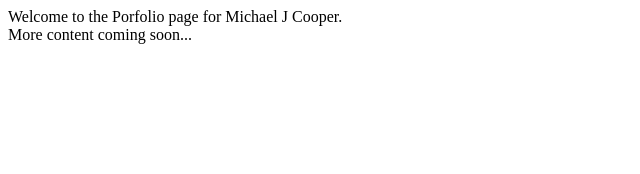
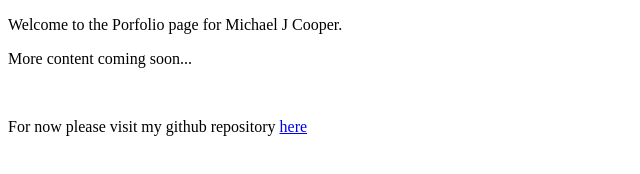
Before and after one commit to Scoutski/Scoutski.github.io, a plain HTML site: page index.html in a window 1280 px wide. Shown: the whole page, without its empty margins (0-640 px from the left). Drawn offline with Linux system fonts and the light colour scheme.

Commit message:
added link to github

```diff
--- a/index.html
+++ b/index.html
@@ -5,7 +5,12 @@
   <title>Michael J Cooper</title>
 </head>
 <body>
-  Welcome to the Porfolio page for Michael J Cooper.<br>
-  More content coming soon...
+
+<div id="main">
+  <p>Welcome to the Porfolio page for Michael J Cooper.</p>
+  <p>More content coming soon...</p>
+  <br>
+  <p>For now please visit my github repository <a href="https://github.com/Scoutski">here</a></p>
+</div>
 </body>
 </html>
```
Also changed, not shown: css/style.css (added).
